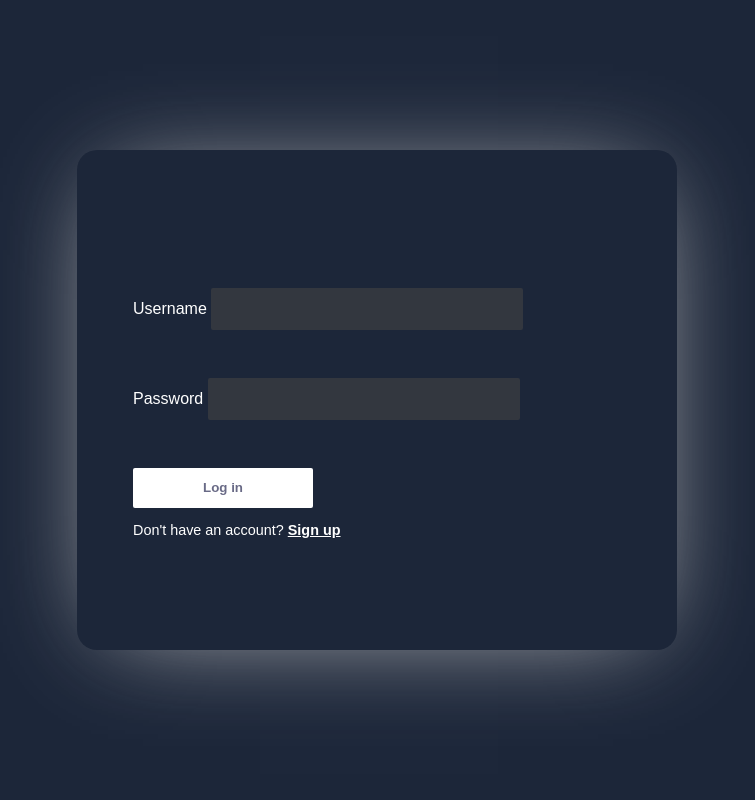
After one commit to Mannuel25/quote-web-app, a Django app: template templates/registration/login.html in a window 1280 px wide. The commit adds this page. Shown: the whole page, without its empty margins (263-1018 px from the left). Run offline with Django 4.2, Linux system fonts and the light colour scheme; the template is opened without the code that fills it, so the values that code supplies are empty; some libraries are stand-ins or nearby versions.

Commit message:
update templates

```diff
--- /dev/null
+++ b/templates/registration/login.html
@@ -0,0 +1,56 @@
+{% load crispy_forms_tags %}
+{% load static %}
+<!DOCTYPE html>
+<html lang="en">
+<head>
+  <meta charset="UTF-8">
+  <meta http-equiv="X-UA-Compatible" content="IE=edge">
+  <meta name="viewport" content="width=device-width, initial-scale=1.0">
+  <title>Login - QuoteDeck</title>
+  <link rel="stylesheet" href="{% static 'css/styles.css' %}">
+	<script src="https://kit.fontawesome.com/d533f9fc0c.js" crossorigin="anonymous"></script>
+</head>
+<body>
+  <div class="container">
+		<div class="wrapperB">
+			<div class="login-textB">
+				<div class="textB">
+					<!-- <a href="">Log In</a>
+					<hr>
+					<br>
+					<input type="text" placeholder="Username">
+					<br>
+					<input type="password" placeholder="Password">
+					<br>
+					<button class="login-btn">Log in</button>
+					<div class="log-in">
+						<p>Don't have an account? <a class="login-link" href="/templates/registration/signup.html">Sign up</a></p>
+						 -->
+					<form action="" method="post" class="post-form">
+						{% csrf_token %}
+						<div class="form-group">
+							<label for="username">Username</label>
+							<input type="text" class="form-control" name="username">
+						</div>
+						<br>
+						<div class="form-group">
+							<label for="password">Password</label>
+							<input type="password" class="form-control" name="password">
+						</div>
+						<br>
+						<button type="submit" class="login-btn">Log in</button>
+
+						<br>
+						</form>
+						<div class="log-in">
+							<p>Don't have an account? <a class="login-link" href="{% url 'signup' %}">Sign up</a></p>
+						</div>
+
+					</div>
+				</div>
+			</div>
+		</div>
+	</div>
+<script src="{% static 'js/script.js' %}"></script>
+</body>
+</html>
```
Also changed, not shown: templates/login.html (deleted, +0 -33 lines), templates/signup.html (renamed from templates/registration/signup.html, +11 -13 lines).
